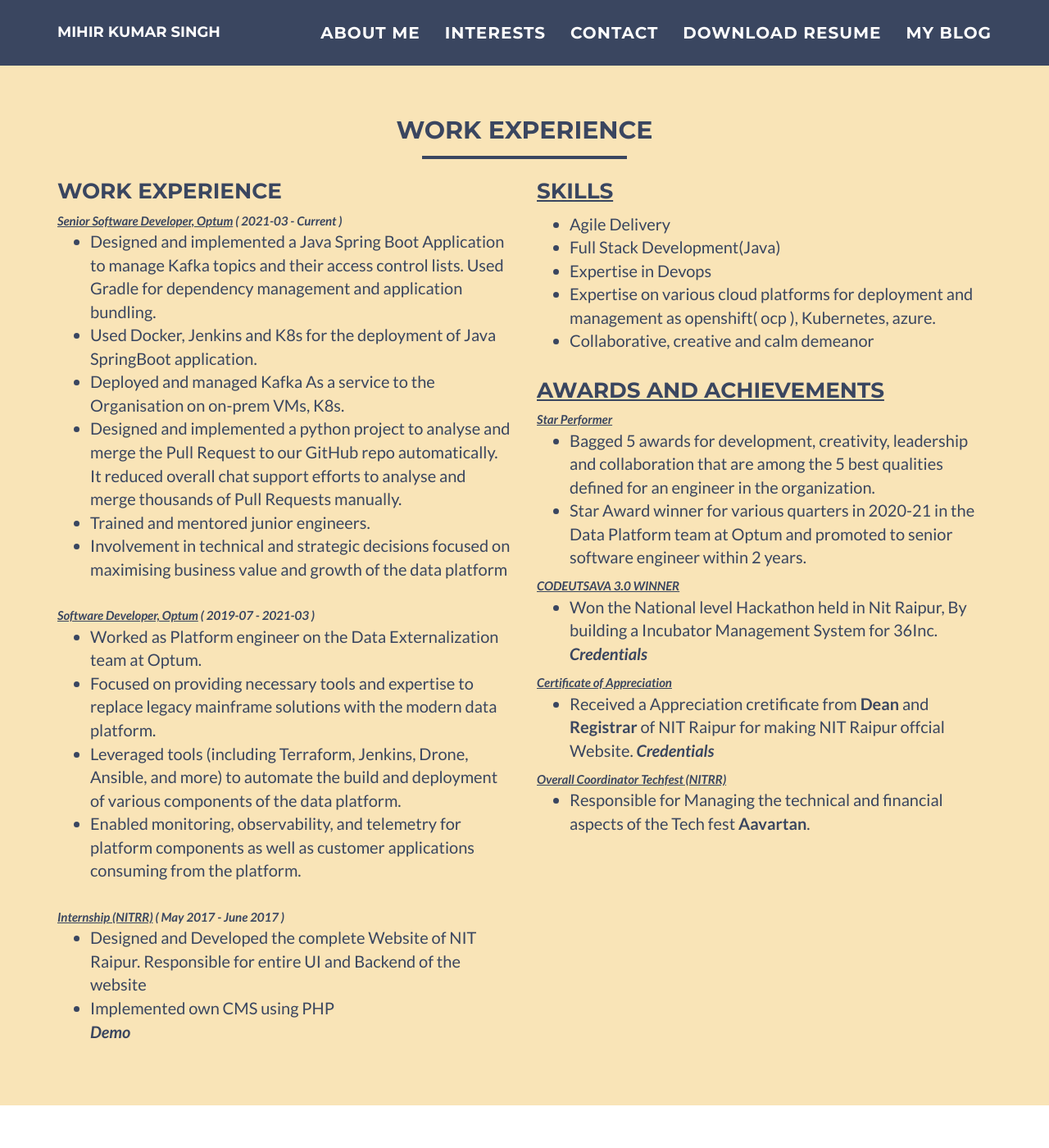
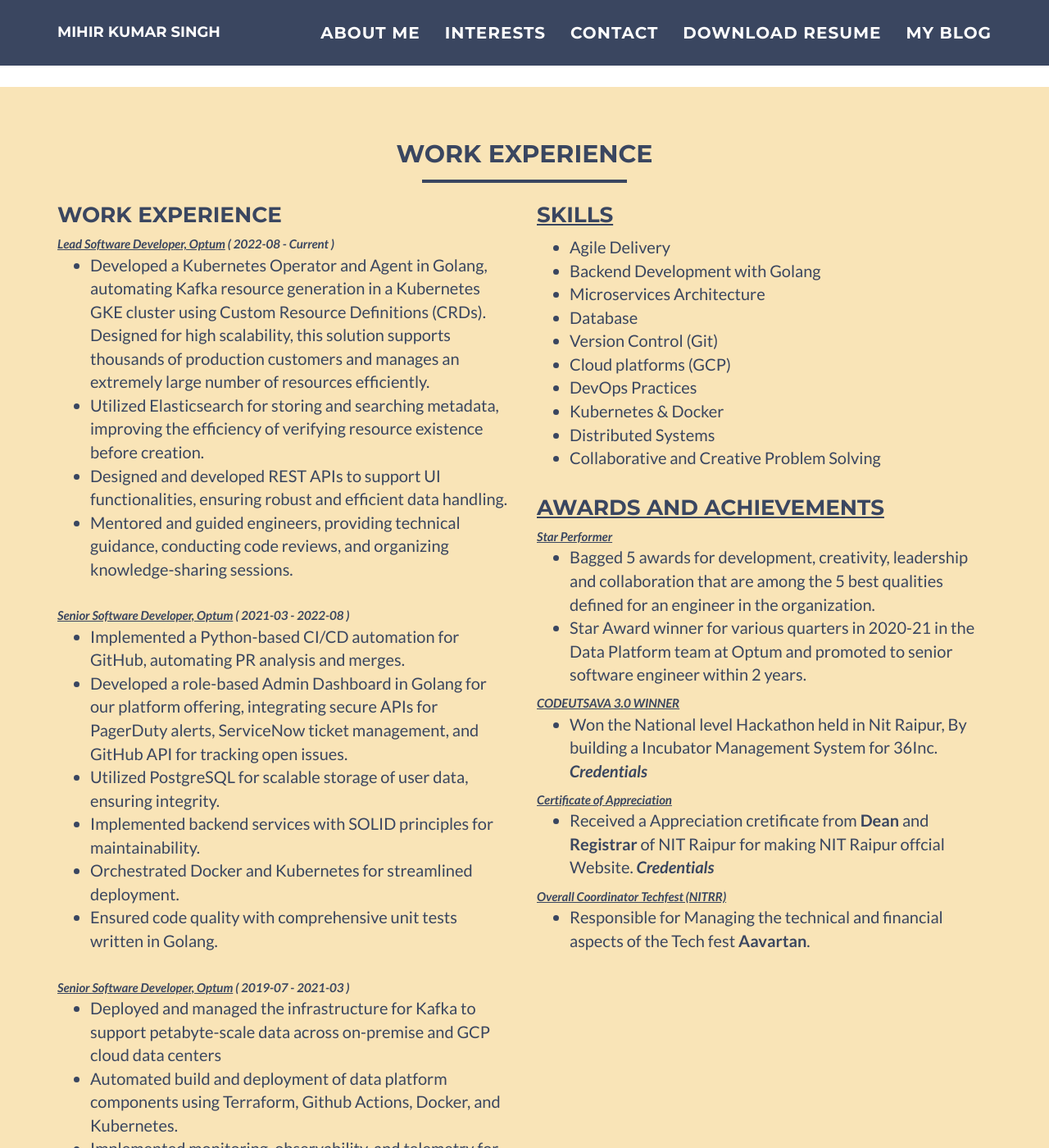
Before and after one commit to Mihirkumarsingh/portfolio, a Jekyll site: the page built from index.html, in a window 1280 px wide and 1400 px high, scrolled down 954 px. Shown: the whole window at 82% size. Built offline with Jekyll 4.4.1, drawn with Linux system fonts in a browser that asks for light colours; some of the changed text lies outside the part shown.

Commit message:
change content

```diff
--- a/_includes/about_me.html
+++ b/_includes/about_me.html
@@ -9,10 +9,9 @@
     <div class="row">
       <div class="col-sm-6">
         <p>
-          I am a versatile Software Developer with 3+ years of professional experience in programming and technical
-          development.
-          Self-directed leader with expertise in development of backend microservices and Devops.
-          Talented at cultivating collaborative and supportive team environments.
+          Versatile Lead Software Developer with over 5 years of professional experience in software engineering.
+          Expertise in Golang development, microservices architecture, building scalable systems and cloud technologies.
+          Consistent in delivering clean, error-free, reliable code to meet current or expected needs.
         </p>
         <p>
           I love building things.
--- a/_includes/interests.html
+++ b/_includes/interests.html
@@ -9,29 +9,41 @@
       <div class="row">
          <div class="col-sm-6">
             <h3 style="margin-top:0">Work Experience</h3>
-            <b><i><u>Senior Software Developer, Optum</u> ( 2021-03 - Current )</i></b>
+            <b><i><u>Lead Software Developer, Optum</u> ( 2022-08 - Current )</i></b>
             <ul>
-               <li>Designed and implemented a Java Spring Boot Application to manage Kafka topics and their access
-                  control lists. Used Gradle for dependency management and application bundling.</li>
-               <li>Used Docker, Jenkins and K8s for the deployment of Java SpringBoot application.</li>
-               <li>Deployed and managed Kafka As a service to the Organisation on on-prem VMs, K8s.</li>
-               <li>Designed and implemented a python project to analyse and merge the Pull Request to our
-                  GitHub repo automatically. It reduced overall chat support efforts to analyse and merge
-                  thousands of Pull Requests manually.</li>
-               <li>Trained and mentored junior engineers.</li>
-               <li>Involvement in technical and strategic decisions focused on maximising business value and
-                  growth of the data platform</li>
+               <li>Developed a Kubernetes Operator and Agent in Golang, automating Kafka resource generation in a Kubernetes
+                  GKE cluster using Custom Resource Definitions (CRDs). Designed for high scalability, this solution supports
+                  thousands of production customers and manages an extremely large number of resources efficiently.</li>
+               <li>Utilized Elasticsearch for storing and searching metadata,
+                  improving the efficiency of verifying resource existence before creation.</li>
+               <li>Designed and developed REST APIs to support UI functionalities, ensuring
+                  robust and efficient data handling.</li>
+               <li>Mentored and guided engineers, providing technical guidance, conducting code reviews,
+                  and organizing knowledge-sharing sessions.</li>
             </ul>
             <br>
-            <b><i><u>Software Developer, Optum</u> ( 2019-07 - 2021-03 )</i></b>
+            <b><i><u>Senior Software Developer, Optum</u> ( 2021-03 - 2022-08 )</i></b>
             <ul>
-               <li>Worked as Platform engineer on the Data Externalization team at Optum.</li>
-               <li>Focused on providing necessary tools and expertise to replace legacy mainframe solutions
-                  with the modern data platform.</li>
-               <li>Leveraged tools (including Terraform, Jenkins, Drone, Ansible, and more) to automate the
-                  build and deployment of various components of the data platform.</li>
-               <li>Enabled monitoring, observability, and telemetry for platform components as well as
-                  customer applications consuming from the platform.</li>
+               <li>Implemented a Python-based CI/CD automation for GitHub, automating PR analysis and merges.</li>
+               <li>Developed a role-based Admin Dashboard in Golang for our platform offering,
+                  integrating secure APIs for PagerDuty alerts, ServiceNow ticket management,
+                  and GitHub API for tracking open issues.</li>
+               <li>Utilized PostgreSQL for scalable storage of user data, ensuring integrity.</li>
+               <li>Implemented backend services with SOLID principles for maintainability.</li>
+               <li>Orchestrated Docker and Kubernetes for streamlined deployment.</li>
+               <li>Ensured code quality with comprehensive unit tests written in Golang.</li>
+            </ul>
+            <br>
+            <b><i><u>Senior Software Developer, Optum</u> ( 2019-07 - 2021-03 )</i></b>
+            <ul>
+               <li>Deployed and managed the infrastructure for Kafka to support petabyte-scale data across
+                  on-premise and GCP cloud data centers</li>
+               <li> Automated build and deployment of data platform components using Terraform,
+                  Github Actions, Docker, and Kubernetes.</li>
+               <li>Implemented monitoring, observability, and telemetry
+                  for platform components, enhancing overall system visibility and readiness.</li>
+               <li>Provided on-call support to address and resolve critical issues
+                  outside regular working hours.</li>
             </ul>
             <br>
             <b><i><u>Internship (NITRR)</u> ( May 2017 - June 2017 )</i></b>
@@ -46,11 +58,15 @@
             <h3 style="margin-top:0"><u>Skills</u></h3>
             <ul>
                <li>Agile Delivery</li>
-               <li>Full Stack Development(Java)</li>
-               <li>Expertise in Devops</li>
-               <li>Expertise on various cloud platforms for deployment and management as openshift( ocp ), Kubernetes,
-                  azure.</li>
-               <li>Collaborative, creative and calm demeanor</li>
+               <li>Backend Development with Golang</li>
+               <li>Microservices Architecture</li>
+               <li>Database</li>
+               <li>Version Control (Git)</li>
+               <li>Cloud platforms (GCP)</li>
+               <li>DevOps Practices</li>
+               <li>Kubernetes & Docker</li>
+               <li>Distributed Systems</li>
+               <li>Collaborative and Creative Problem Solving</li>
             </ul>
             <br>
             <h3 style="margin-top:0"><u>Awards and Achievements</u></h3>
```
Also changed, not shown: 1 other file.
